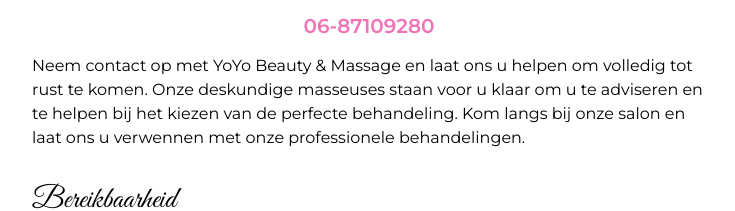
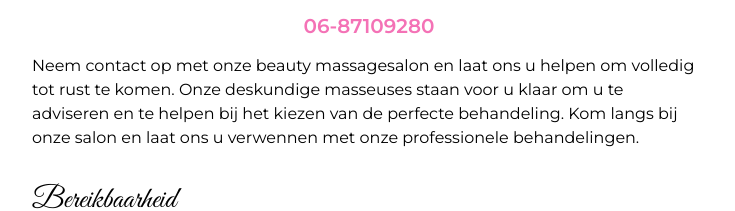
Before and after one commit to padeen/yoyomassage, a SvelteKit app: page /contact in a window 1280 px wide. Shown: the part 588-799 px from the top of the page, without its empty margins (272-1007 px from the left). Built offline with nearby package versions, Linux system fonts and the light colour scheme.

Commit message:
Change text on contact page

```diff
--- a/src/routes/contact/+page.svelte
+++ b/src/routes/contact/+page.svelte
@@ -8,9 +8,9 @@
 			</div>
 		</a>
 		<p class="mt-3.5">
-			Neem contact op met YoYo Beauty & Massage en laat ons u helpen om volledig tot rust te komen.
-			Onze deskundige masseuses staan voor u klaar om u te adviseren en te helpen bij het kiezen van
-			de perfecte behandeling. Kom langs bij onze salon en laat ons u verwennen met onze
+			Neem contact op met onze beauty massagesalon en laat ons u helpen om volledig tot rust te
+			komen. Onze deskundige masseuses staan voor u klaar om u te adviseren en te helpen bij het
+			kiezen van de perfecte behandeling. Kom langs bij onze salon en laat ons u verwennen met onze
 			professionele behandelingen.
 		</p>
 		<h3 class="mt-8">Bereikbaarheid</h3>
```
